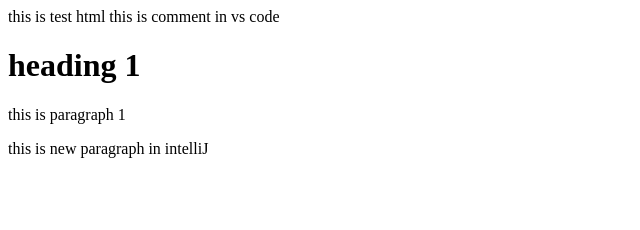
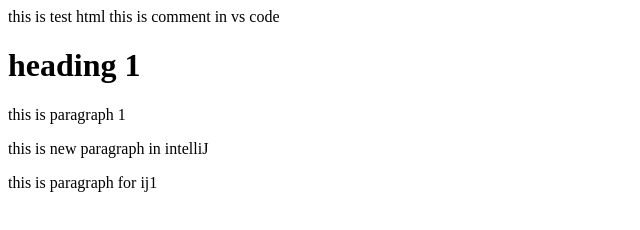
Before and after one commit to kmughal31/testGit, a plain HTML site: page index.html in a window 1280 px wide. Shown: the whole page, without its empty margins (0-640 px from the left). Drawn offline with Linux system fonts and the light colour scheme.

Commit message:
added new paragraph for ij1

```diff
--- a/index.html
+++ b/index.html
@@ -4,5 +4,6 @@
 <h1>heading 1</h1>
 <p>this is paragraph 1</p>
 <p>this is new paragraph in intelliJ</p>
+<p>this is paragraph for ij1</p>
 </body>
 </html>
```
